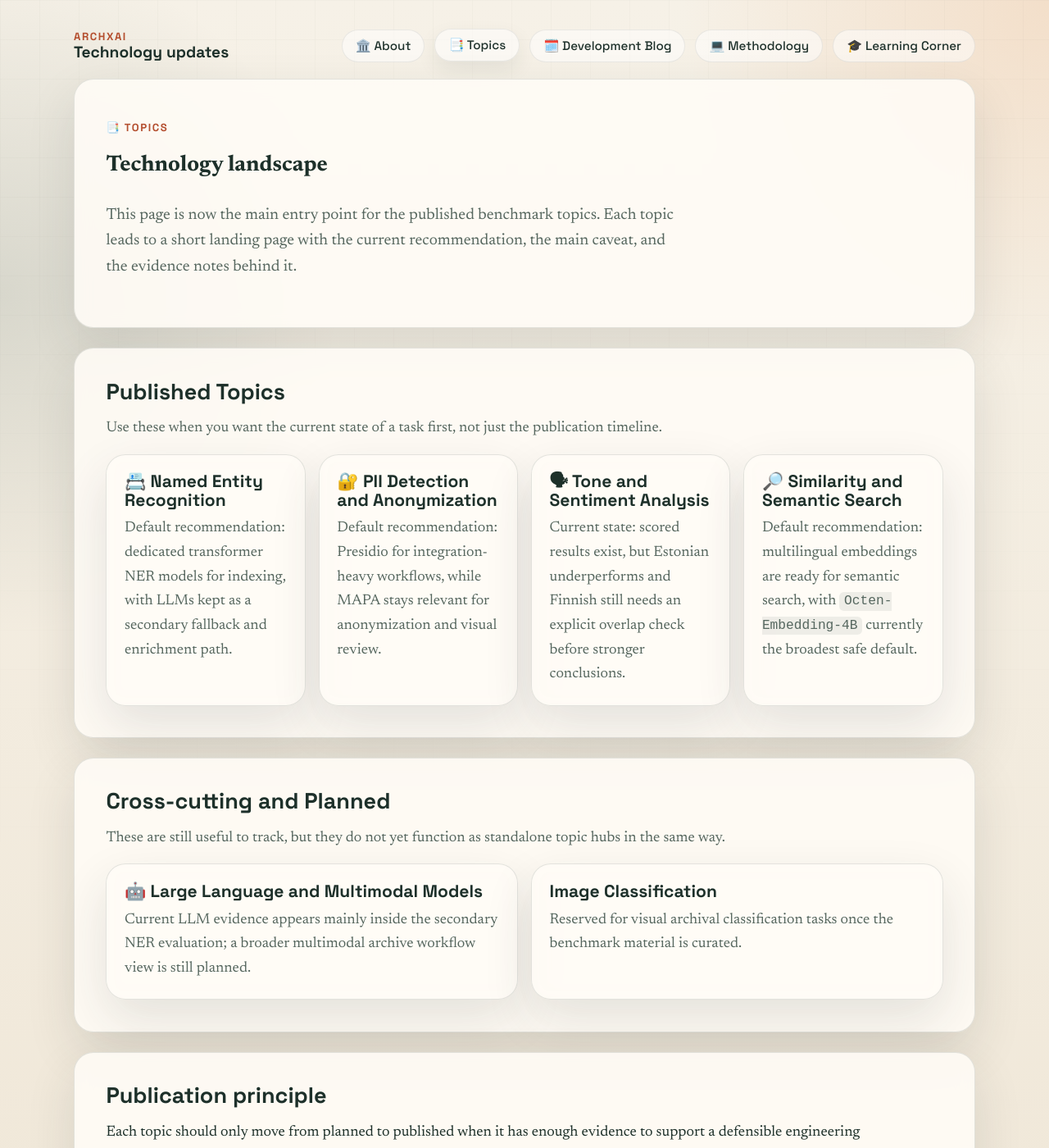
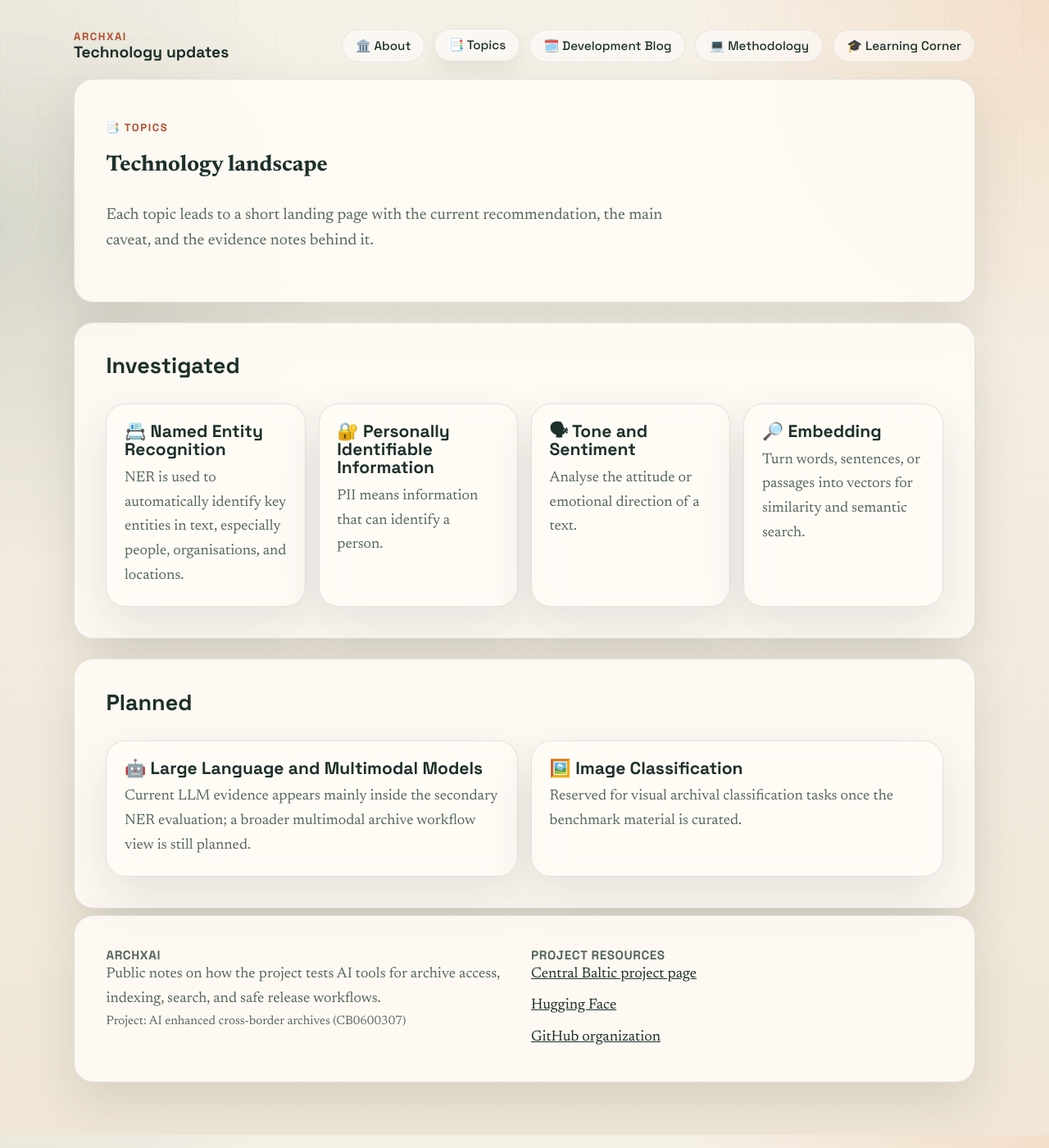
Before and after one commit to archxai/archxai.github.io, a Jekyll site: the page built from tracks.md, in a window 1280 px wide and 1400 px high. Shown: the whole window at 82% size. Built offline with Jekyll 4.4.1, drawn with Linux system fonts in a browser that asks for light colours; some of the changed text lies outside the part shown.

Commit message:
Revise topics and descriptions in tracks.md

```diff
--- a/tracks.md
+++ b/tracks.md
@@ -8,32 +8,31 @@ permalink: /tracks/
 <section class="panel">
   <p class="eyebrow">📑 Topics</p>
   <h1>Technology landscape</h1>
-  <p class="lede">This page is now the main entry point for the published benchmark topics. Each topic leads to a short landing page with the current recommendation, the main caveat, and the evidence notes behind it.</p>
+  <p class="lede">Each topic leads to a short landing page with the current recommendation, the main caveat, and the evidence notes behind it.</p>
 </section>
 
 <section class="panel">
   <div class="section-title">
     <div>
-      <h2>Published Topics</h2>
-      <p>Use these when you want the current state of a task first, not just the publication timeline.</p>
+      <h2>Investigated</h2>
     </div>
   </div>
   <div class="track-grid">
     <a class="track-card" href="{{ '/topics/ner/' | relative_url }}">
       <h3>📇 Named Entity Recognition</h3>
-      <p>Default recommendation: dedicated transformer NER models for indexing, with LLMs kept as a secondary fallback and enrichment path.</p>
+      <p>NER is used to automatically identify key entities in text, especially people, organisations, and locations.</p>
     </a>
     <a class="track-card" href="{{ '/topics/pii/' | relative_url }}">
-      <h3>🔐 PII Detection and Anonymization</h3>
-      <p>Default recommendation: Presidio for integration-heavy workflows, while MAPA stays relevant for anonymization and visual review.</p>
+      <h3>🔐 Personally Identifiable Information</h3>
+      <p>PII means information that can identify a person.</p>
     </a>
     <a class="track-card" href="{{ '/topics/tone/' | relative_url }}">
-      <h3>🗣 Tone and Sentiment Analysis</h3>
-      <p>Current state: scored results exist, but Estonian underperforms and Finnish still needs an explicit overlap check before stronger conclusions.</p>
+      <h3>🗣 Tone and Sentiment</h3>
+      <p>Analyse the attitude or emotional direction of a text.</p>
     </a>
     <a class="track-card" href="{{ '/topics/embedding/' | relative_url }}">
-      <h3>🔎 Similarity and Semantic Search</h3>
-      <p>Default recommendation: multilingual embeddings are ready for semantic search, with <code>Octen-Embedding-4B</code> currently the broadest safe default.</p>
+      <h3>🔎 Embedding</h3>
+      <p>Turn words, sentences, or passages into vectors for similarity and semantic search.</p>
     </a>
   </div>
 </section>
@@ -41,8 +40,7 @@ permalink: /tracks/
 <section class="panel">
   <div class="section-title">
     <div>
-      <h2>Cross-cutting and Planned</h2>
-      <p>These are still useful to track, but they do not yet function as standalone topic hubs in the same way.</p>
+      <h2>Planned</h2>
     </div>
   </div>
   <div class="track-grid">
@@ -51,13 +49,8 @@ permalink: /tracks/
       <p>Current LLM evidence appears mainly inside the secondary NER evaluation; a broader multimodal archive workflow view is still planned.</p>
     </a>
     <div class="track-card">
-      <h3>Image Classification</h3>
+      <h3>🖼️ Image Classification</h3>
       <p>Reserved for visual archival classification tasks once the benchmark material is curated.</p>
     </div>
   </div>
 </section>
-
-<section class="panel">
-  <h2>Publication principle</h2>
-  <p>Each topic should only move from planned to published when it has enough evidence to support a defensible engineering recommendation. This keeps the site credible and avoids turning the deliverable into a placeholder-heavy document with weak conclusions.</p>
-</section>
```
